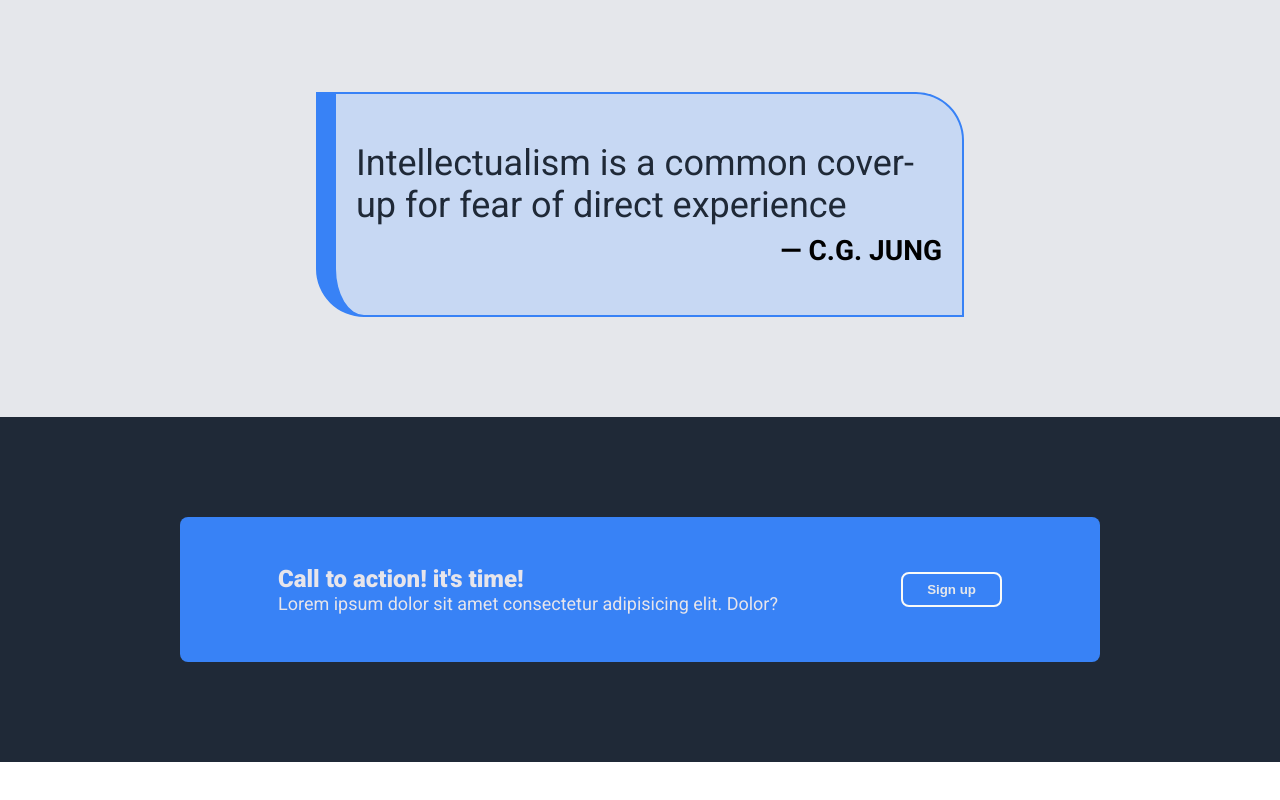
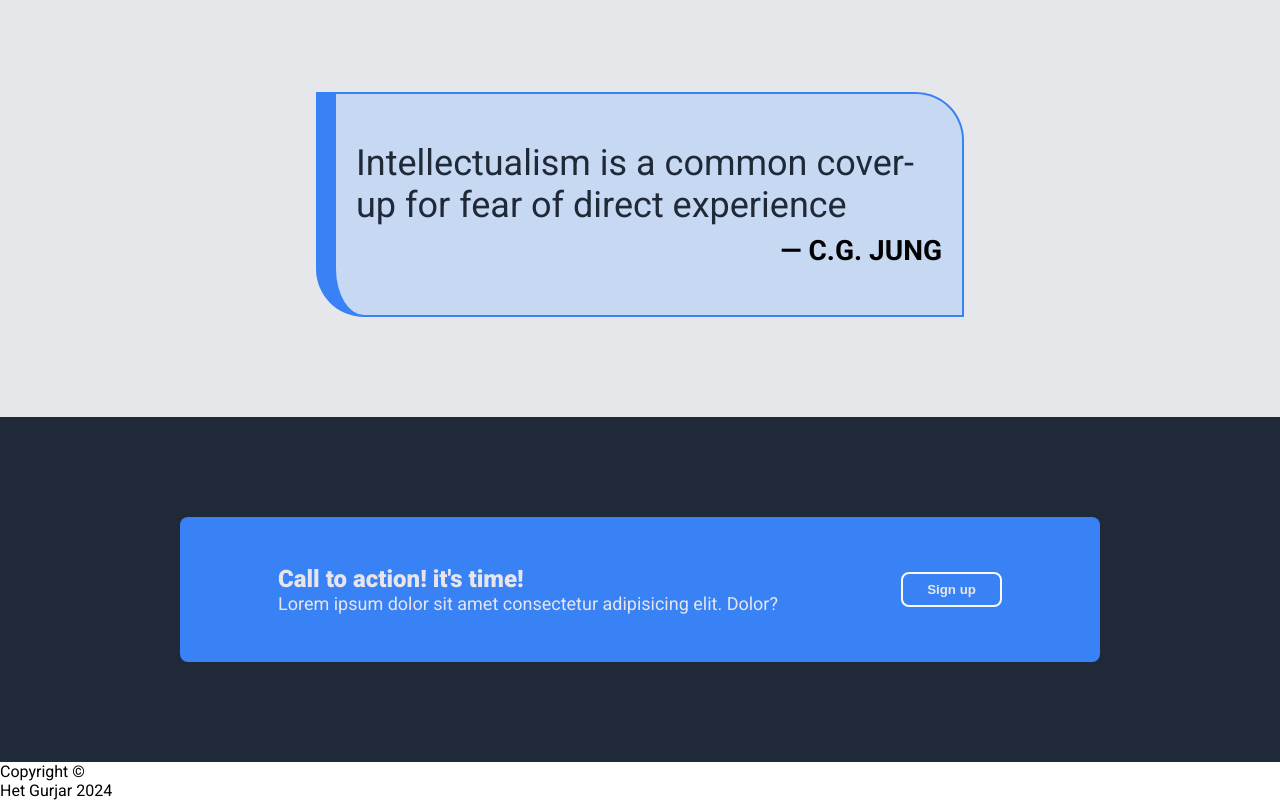
Before and after one commit to Het-477/odin-landing-page, a plain HTML site: page index.html in a window 1280 px wide. Shown: the part 1177-1977 px from the top of the page. Before the commit the page ends 1939 px from the top, so only its background shows below. Drawn offline with Linux system fonts and the light colour scheme.

Commit message:
added containers for footer section

```diff
--- a/index.html
+++ b/index.html
@@ -115,6 +115,10 @@
         </div>
     </div>
 
+    <div class="footer">
+        <p class="copyright">Copyright &copy</p>
+        <p class="owner-name">Het Gurjar 2024</p>
+    </div>
     </div>
 </body>
 
```
